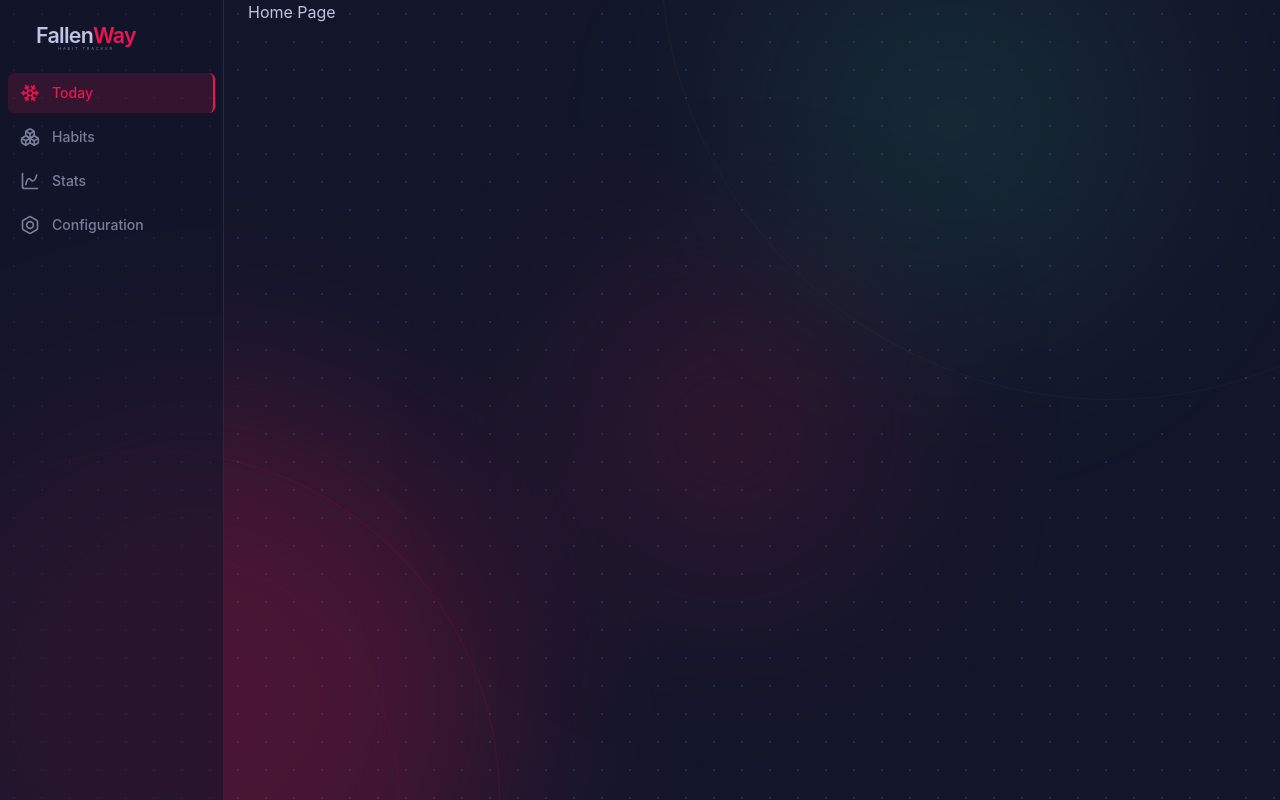
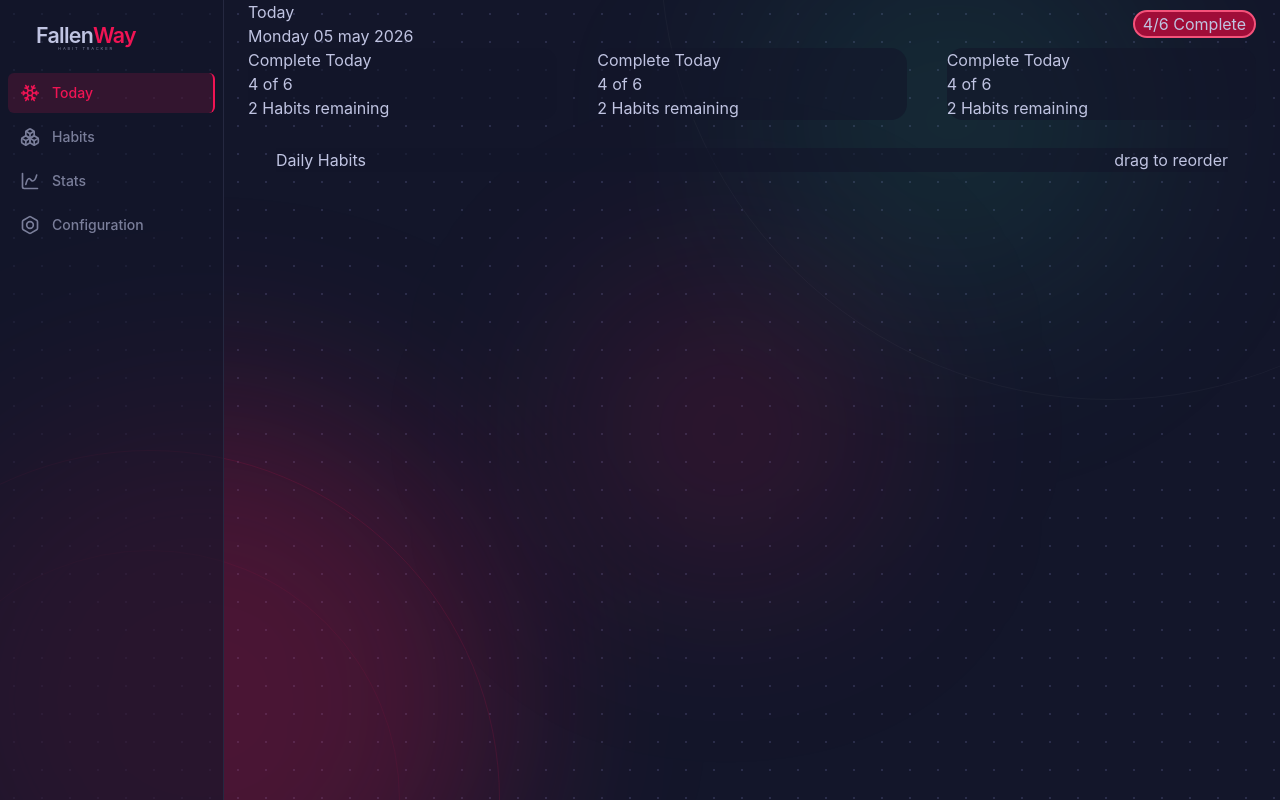
Before and after one commit to DiegoGp227/fallenway, a Next.js app in the folder front/: page / in a window 1280 px wide. Built offline with nearby package versions, Linux system fonts and the light colour scheme; no server answers; sample sign-in values are in the browser's storage; what easy-peasy would draw is missing.

Commit message:
[ wix ] home in worked

```diff
--- /dev/null
+++ b/front/app/components/molecules/HabitItem.tsx
@@ -0,0 +1,5 @@
+export default function HabitItem() {
+  return <div>
+
+  </div>;
+}
--- /dev/null
+++ b/front/app/components/organism/HabitList.tsx
@@ -0,0 +1,13 @@
+export default function HabitList() {
+  return (
+    <div className="m-7 bg-bg/60">
+      <div className="flex justify-between">
+        <div>
+          <p>Daily Habits</p>
+        </div>
+        <div>drag to reorder</div>
+      </div>
+      <div></div>
+    </div>
+  );
+}
--- /dev/null
+++ b/front/app/components/organism/TodayOverview.tsx
@@ -0,0 +1,21 @@
+export default function TodayOverview() {
+  return (
+    <div className="flex justify-between gap-10">
+      <div className="bg-bg/60 rounded-2xl w-full">
+        <h4>Complete Today</h4>
+        <p>4 of 6</p>
+        <p>2 Habits remaining</p>
+      </div>
+      <div className="bg-bg/60 rounded-2xl w-full">
+        <h4>Complete Today</h4>
+        <p>4 of 6</p>
+        <p>2 Habits remaining</p>
+      </div>
+      <div className="bg-bg/60 rounded-2xl w-full">
+        <h4>Complete Today</h4>
+        <p>4 of 6</p>
+        <p>2 Habits remaining</p>
+      </div>
+    </div>
+  );
+}
--- a/front/app/page.tsx
+++ b/front/app/page.tsx
@@ -1,7 +1,22 @@
+import HabitList from "./components/organism/HabitList";
+import TodayOverview from "./components/organism/TodayOverview";
+
 export default function HomePage() {
   return (
     <>
-      <div>Home Page</div>
+      <header className="flex justify-between">
+        <div>
+          <h2>Today</h2>
+          <p>Monday 05 may 2026</p>
+        </div>
+        <div className="flex items-center">
+          <div className="border-accent-bright rounded-4xl bg-accent-dark border-2 px-2">
+            <p>4/6 Complete</p>
+          </div>
+        </div>
+      </header>
+      <TodayOverview />
+      <HabitList />
     </>
   );
 }
```
